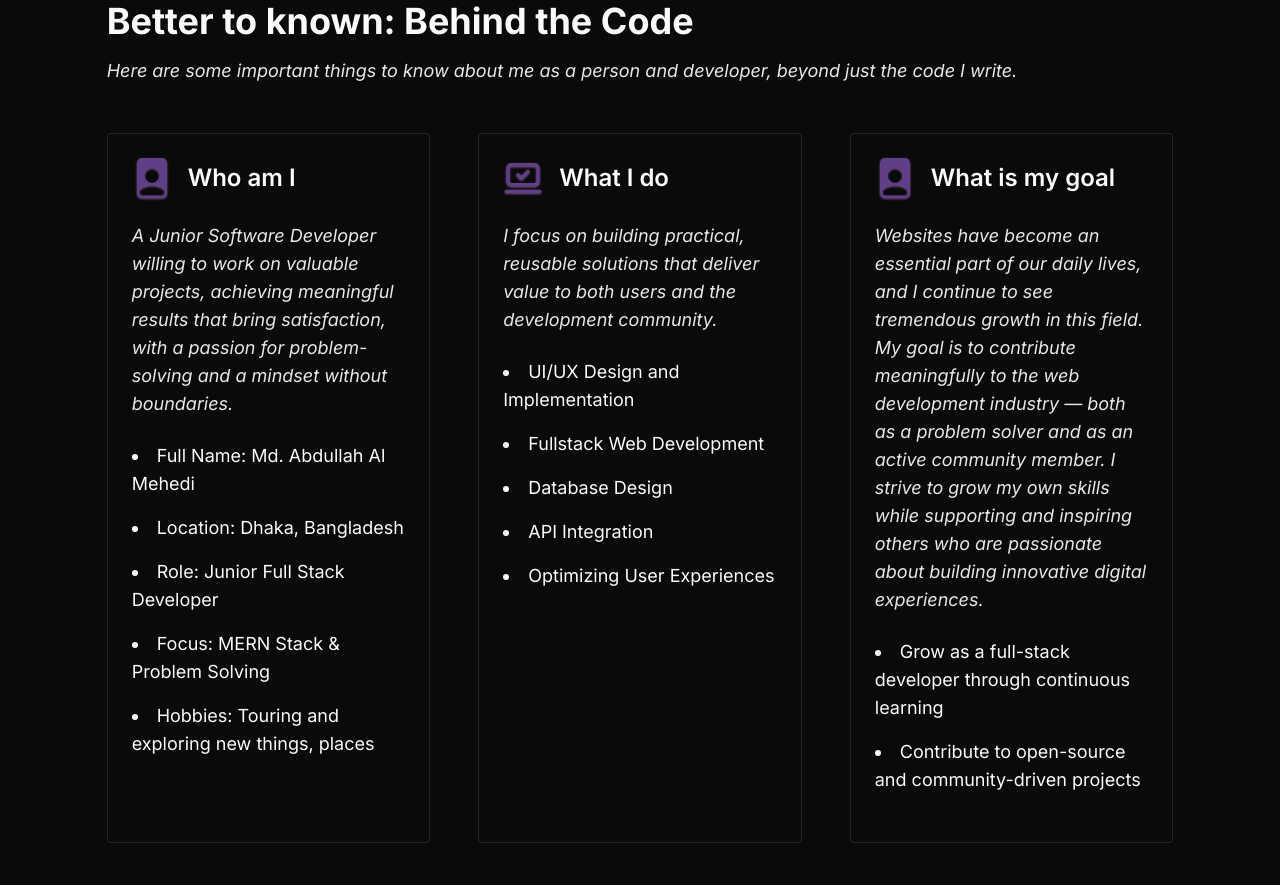
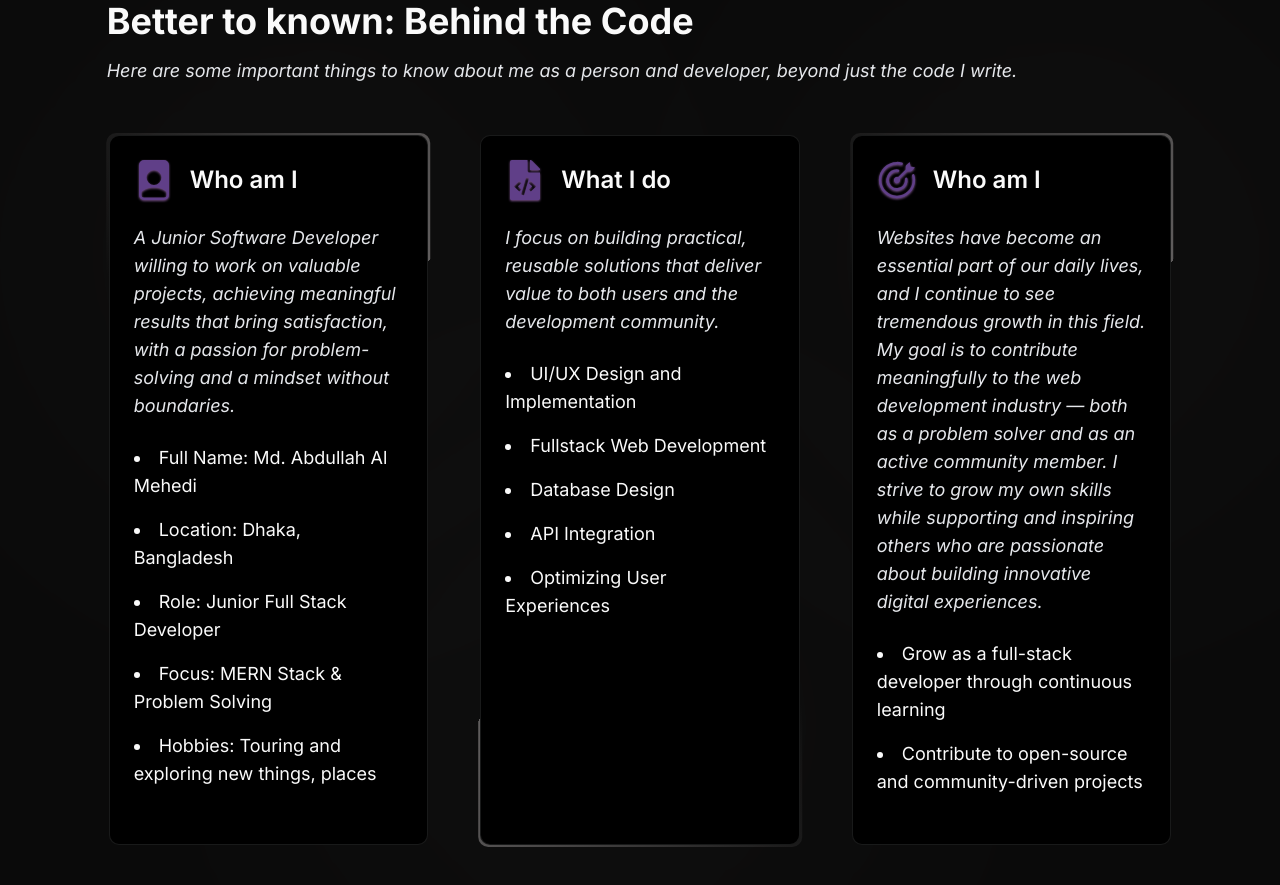
Before and after one commit to Mehedi86/mehedi-portfolio-v2, a React (Vite) app: page / in a window 1280 px wide. Shown: the part 920-1805 px from the top of the page. Built offline with nearby package versions, Linux system fonts and the light colour scheme.

Commit message:
added: animated border

```diff
--- /dev/null
+++ b/src/cardStyle.css
@@ -0,0 +1,42 @@
+.card {
+  border-radius: 2px;
+  position: relative;
+  --start-angle: 0deg; /* default */
+}
+
+@property --angle {
+  syntax: "<angle>";
+  initial-value: 0deg;
+  inherits: true;
+}
+
+.card::after,
+.card::before {
+  --angle: var(--start-angle);
+  content: '';
+  position: absolute;
+  height: 100%;
+  width: 100%;
+  background-image: conic-gradient(from var(--angle), transparent 80%, rgba(165, 160, 160, 0.548));
+  top: 50%;
+  left: 50%;
+  translate: -50% -50%;
+  z-index: -1;
+  border-radius: 10px;
+  animation: 60s spin linear infinite;
+}
+
+.card::before {
+  filter: blur(12rem);
+  opacity: 0.5;
+}
+
+@keyframes spin {
+  from { --angle: var(--start-angle); }
+  to   { --angle: calc(var(--start-angle) + 360deg); }
+}
+
+/* Three cards with different starting angles */
+.card:nth-child(1) { --start-angle: 0deg; }
+.card:nth-child(2) { --start-angle: 180deg; }
+.card:nth-child(3) { --start-angle: 360deg; }
--- a/src/components/content/About.tsx
+++ b/src/components/content/About.tsx
@@ -1,5 +1,8 @@
 import { BsFillFilePersonFill } from "react-icons/bs";
 import { LuLaptopMinimalCheck } from "react-icons/lu";
+import { GoGoal } from "react-icons/go";
+import { FaFileCode } from "react-icons/fa";
+import '../../cardStyle.css'
 
 export default function About() {
   return (
@@ -13,7 +16,8 @@ export default function About() {
         </div>
         <div className='grid lg:grid-cols-3 gap-12 my-12'>
           {/* Who I am */}
-          <div className='border rounded p-6'>
+          <div className='card p-0.5'>
+            <div className="bg-white dark:bg-black p-6 rounded-lg border h-full">
               <div className='flex items-center gap-4'>
                 <BsFillFilePersonFill
                   className="text-[#603f88] size-10 drop-shadow-[0_2px_4px_rgba(151,101,174,0.8)]  dark:drop-shadow-[0_1px_1px_rgba(151,101,174,0.8)]"
@@ -33,10 +37,12 @@ export default function About() {
                 </ul>
               </div>
             </div>
+          </div>
           {/* What I do */}
-          <div className='border rounded p-6'>
+          <div className='card p-0.5'>
+            <div className="bg-white dark:bg-black p-6 rounded-lg border h-full">
               <div className='flex items-center gap-4'>
-              <LuLaptopMinimalCheck
+                <FaFileCode
                   className="text-[#603f88] size-10 drop-shadow-[0_2px_4px_rgba(151,101,174,0.8)]  dark:drop-shadow-[0_1px_1px_rgba(151,101,174,0.8)]"
                 />
                 <h1 className='text-2xl font-semibold'>What I do</h1>
@@ -54,13 +60,15 @@ export default function About() {
                 </ul>
               </div>
             </div>
+          </div>
           {/* What is my goal */}
-          <div className='border rounded p-6'>
+          <div className='card p-0.5'>
+            <div className="bg-white dark:bg-black p-6 rounded-lg border h-full">
               <div className='flex items-center gap-4'>
-              <BsFillFilePersonFill
+                <GoGoal
                   className="text-[#603f88] size-10 drop-shadow-[0_2px_4px_rgba(151,101,174,0.8)]  dark:drop-shadow-[0_1px_1px_rgba(151,101,174,0.8)]"
                 />
-              <h1 className='text-2xl font-semibold'>What is my goal</h1>
+                <h1 className='text-2xl font-semibold'>Who am I</h1>
               </div>
               <p className="mt-6 text-base md:text-lg italic text-gray-700 dark:text-gray-200">
                 Websites have become an essential part of our daily lives, and I continue to see tremendous growth in this field. My goal is to contribute meaningfully to the web development industry — both as a problem solver and as an active community member. I strive to grow my own skills while supporting and inspiring others who are passionate about building innovative digital experiences.
@@ -75,5 +83,6 @@ export default function About() {
           </div>
         </div>
       </div>
+    </div>
   )
 }
```
Also changed, not shown: src/index.css (+2 -9 lines). Lines whose indentation alone changed are shown as unchanged.
